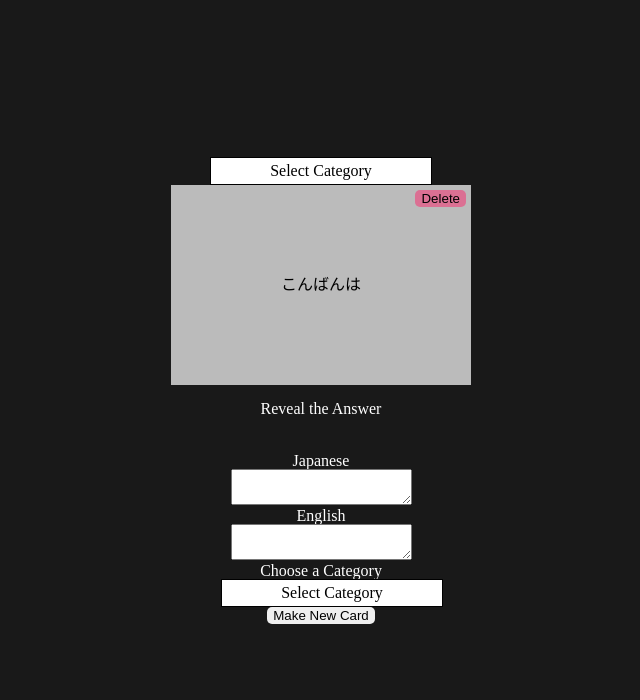
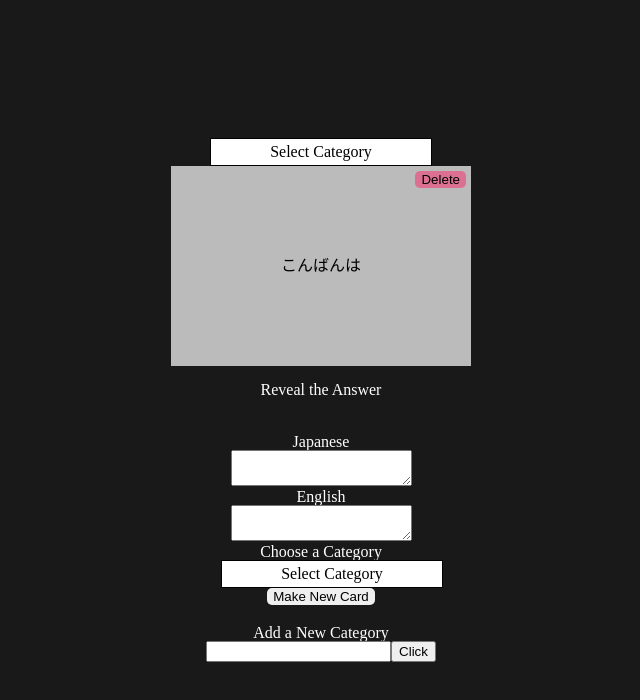
Before and after one commit to DerekPixel/japanese-flashcards, a React (Create React App) app: page / in a window 1280 px wide. Shown: the top 700 px of the page, without its empty margins (319-959 px from the left). Built offline with nearby package versions, Linux system fonts and the light colour scheme.

Commit message:
added the newcategory component

```diff
--- a/src/App.jsx
+++ b/src/App.jsx
@@ -4,6 +4,7 @@ import './App.css';
 import DropDown from './components/CategoryDropDown';
 import Flashcard from './components/Flashcard';
 import Newcard from './components/Newcard';
+import NewCategory from './components/NewCategory';
 
 import {duplicateObjectsInArrayOrObject, shuffleArray} from './functions.jsx';
 
@@ -218,6 +219,10 @@ function App() {
         resetCard={() => resetCardFlipAndVisibility()}
         selectedCategory={selectedCategory.title}
       />
+
+      <NewCategory
+
+      />
     </div>
   );
 }
```
